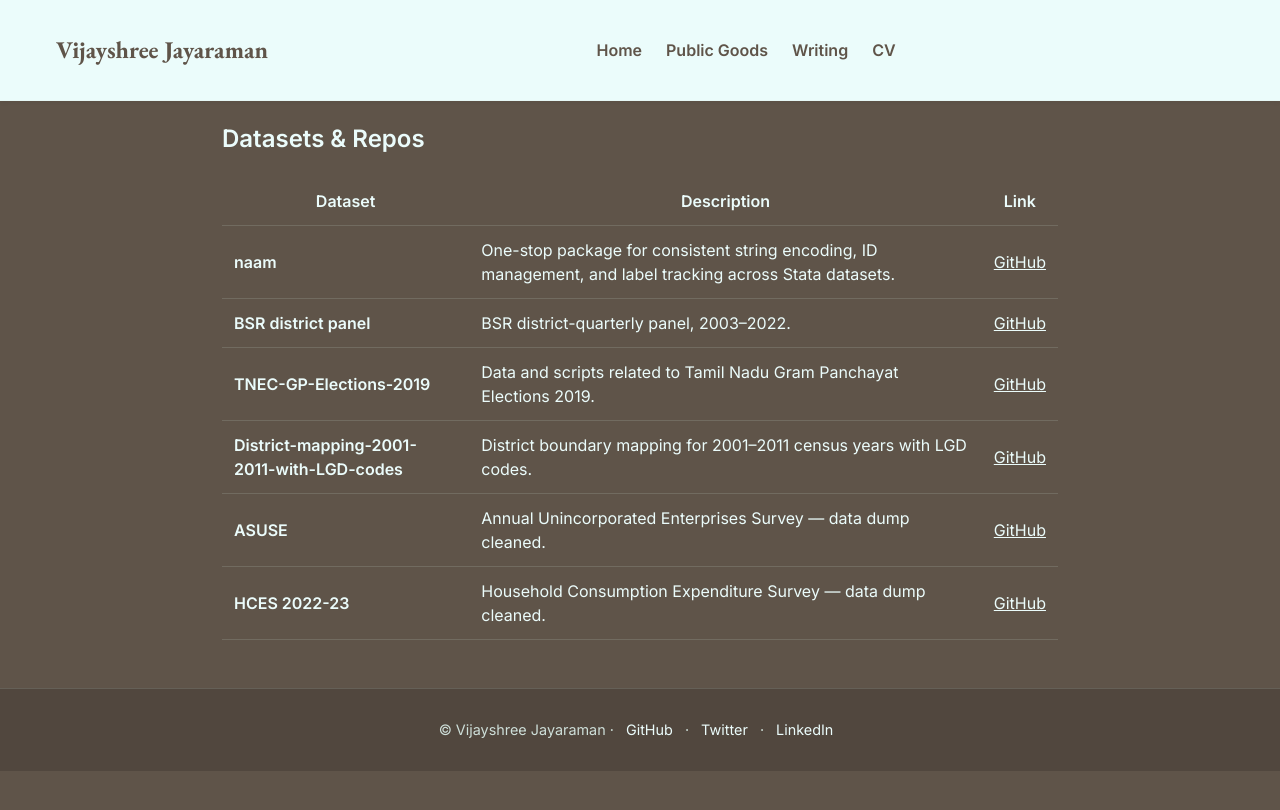
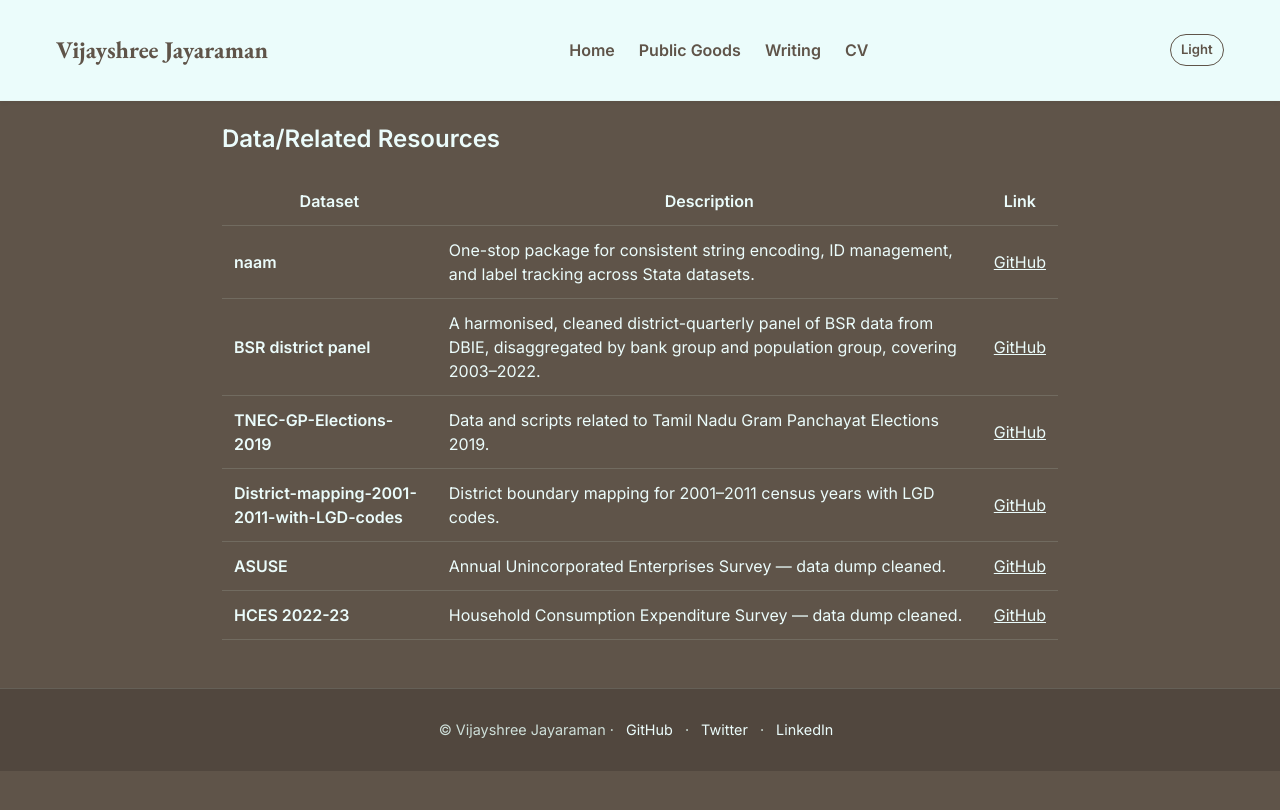
Before and after one commit to vijayshree-jayaraman/vijayshree-jayaraman.github.io, a Jekyll site: the page built from public goods.md, in a window 1280 px wide. Shown: the top 810 px of the page. Built offline with Jekyll 4.4.1, drawn with Linux system fonts in a browser that asks for light colours.

Commit message:
Add theme toggle and update Public Goods description

```diff
--- a/_layouts/default.html
+++ b/_layouts/default.html
@@ -73,6 +73,10 @@
       --header-bg: #ebfcfb;
       --header-text: #5f5449;
     }
+    body[data-theme="light"] {
+      --header-bg: #fffafa;
+      --header-text: #6f5b60;
+    }
 
     /* Nav styling */
     .site-header a:focus,
@@ -99,6 +103,10 @@
       font-weight: 600;
       font-size: 1rem;
       color: inherit;
+    }
+    .site-nav a:hover,
+    .site-nav a:focus-visible {
+      color: #9b6a6c;
     }
     .icon-btn {
       background: transparent;
@@ -206,6 +214,7 @@
       </nav>
 
       <div class="nav-actions">
+        <button id="theme-toggle" class="theme-toggle" type="button" aria-label="Switch to light mode">Light</button>
         <button id="nav-toggle" class="icon-btn nav-toggle" aria-label="Toggle menu" aria-expanded="false">☰</button>
       </div>
     </div>
@@ -229,6 +238,23 @@
   <script>
     const navToggle = document.getElementById('nav-toggle');
     const siteNav = document.getElementById('site-nav');
+    const themeToggle = document.getElementById('theme-toggle');
+    const savedTheme = localStorage.getItem('preferred-theme');
+
+    function setTheme(theme) {
+      document.body.setAttribute('data-theme', theme);
+      themeToggle.textContent = theme === 'dark' ? 'Light' : 'Dark';
+      themeToggle.setAttribute('aria-label', theme === 'dark' ? 'Switch to light mode' : 'Switch to dark mode');
+    }
+
+    setTheme(savedTheme === 'light' ? 'light' : 'dark');
+
+    themeToggle.addEventListener('click', () => {
+      const nextTheme = document.body.getAttribute('data-theme') === 'dark' ? 'light' : 'dark';
+      localStorage.setItem('preferred-theme', nextTheme);
+      setTheme(nextTheme);
+    });
+
     navToggle.addEventListener('click', () => {
       siteNav.classList.toggle('show');
       navToggle.setAttribute('aria-expanded', siteNav.classList.contains('show'));
--- a/assets/css/style.css
+++ b/assets/css/style.css
@@ -1,12 +1,12 @@
 :root{
-  --bg:#ebfcfb;
-  --surface:#ffffff;
-  --surface-soft:#cedfd9;
-  --text:#5f5449;
-  --muted:#6f6258;
+  --bg:#f6f1ed;
+  --surface:#fffafa;
+  --surface-soft:#efe5e2;
+  --text:#6f5b60;
+  --muted:#75685d;
   --accent:#8a5b5e;
   --highlight:#9b6a6c;
-  --border:rgba(95,84,73,.14);
+  --border:rgba(111,91,96,.14);
   --shadow:rgba(95,84,73,.10);
   --focus:#9b6a6c;
   --maxw:980px;
@@ -43,6 +43,8 @@ a:hover{text-decoration-thickness:2px;text-underline-offset:3px}
 .site-nav a{color:var(--muted);text-decoration:none;font-weight:500}
 .site-nav a:hover{color:var(--text)}
 .nav-actions{display:flex;gap:0.5rem;align-items:center}
+.theme-toggle{background:transparent;border:1px solid currentColor;border-radius:999px;color:inherit;cursor:pointer;font:inherit;font-size:.82rem;font-weight:600;padding:.32rem .65rem}
+.theme-toggle:hover{opacity:.72}
 .icon-btn{background:none;border:0;font-size:1.15rem;cursor:pointer;color:var(--muted);padding:0.35rem;border-radius:6px}
 .icon-btn:hover{background:var(--surface-soft)}
 .nav-toggle{display:none}
--- a/public goods.md
+++ b/public goods.md
@@ -6,7 +6,7 @@ permalink: /public-goods/
 
 <div class="container mt-5">
   <section>
-    <h2>Datasets & Repos</h2>
+    <h2>Data/Related Resources</h2>
 
     <table class="table table-striped mt-3">
       <thead>
@@ -24,7 +24,7 @@ permalink: /public-goods/
         </tr>
         <tr>
           <td><strong>BSR district panel</strong></td>
-          <td>BSR district-quarterly panel, 2003–2022.</td>
+          <td>A harmonised, cleaned district-quarterly panel of BSR data from DBIE, disaggregated by bank group and population group, covering 2003–2022.</td>
           <td><a href="https://github.com/vijayshree-jayaraman/-bsr-district-panel" target="_blank">GitHub</a></td>
         </tr>
         <tr>
```
